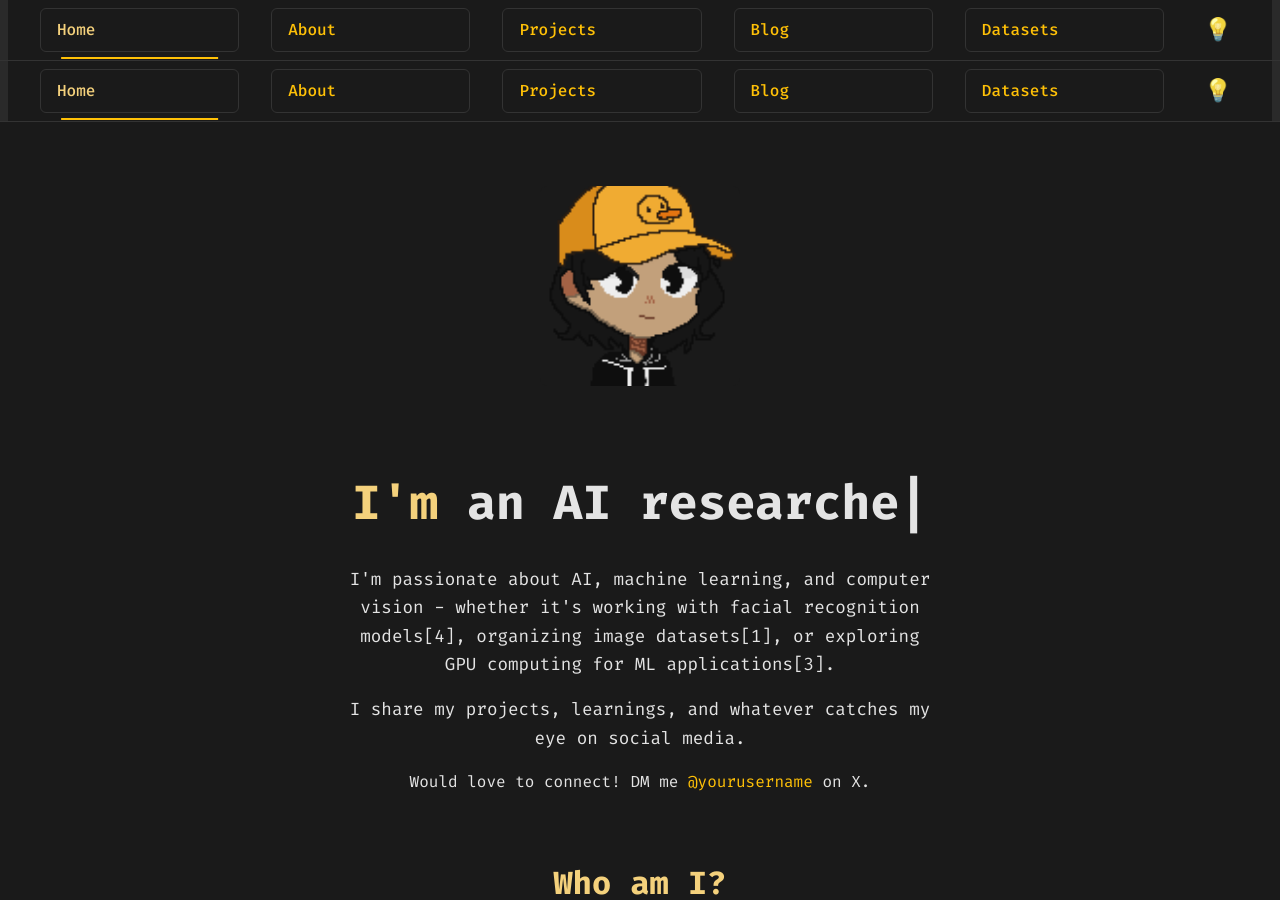
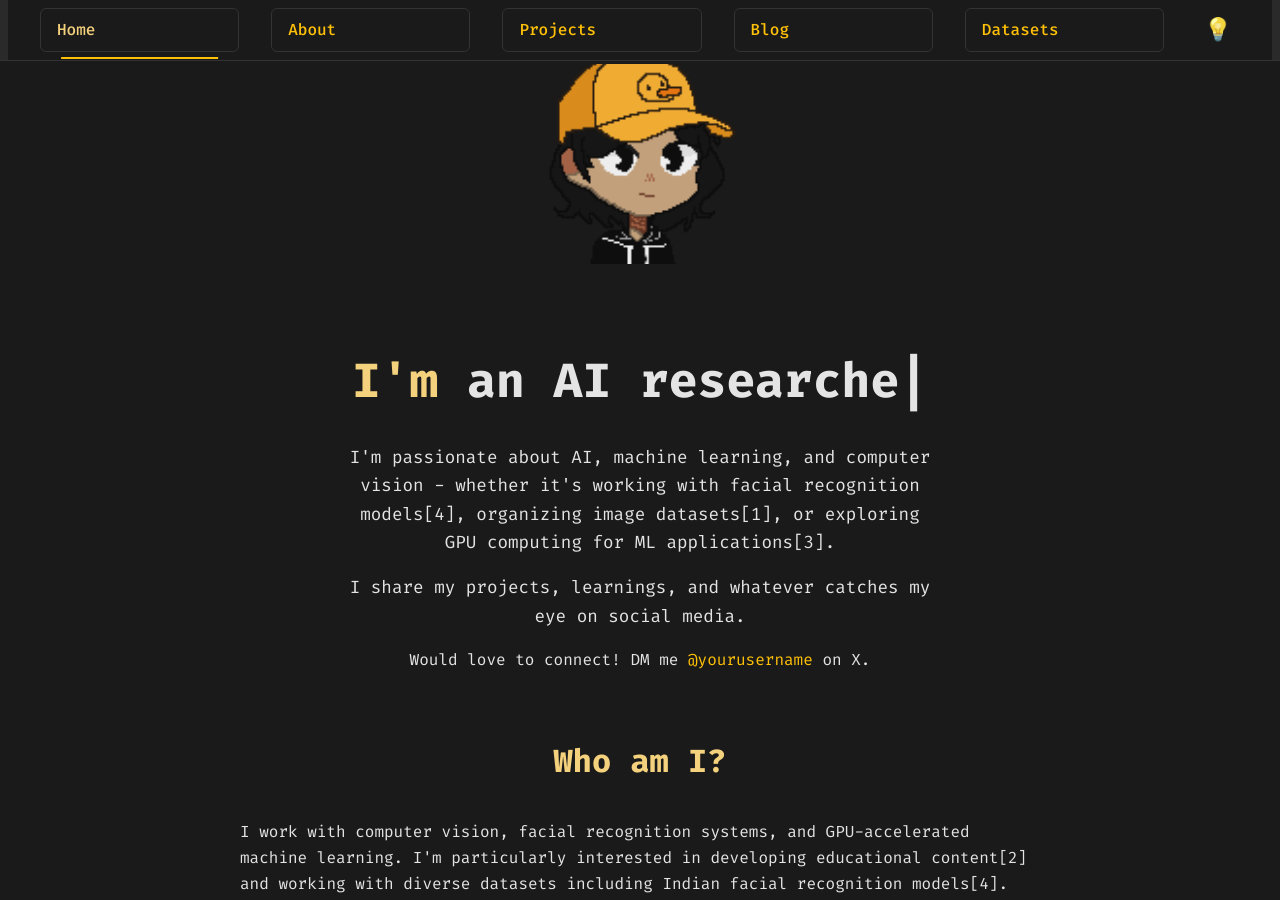
Before and after one commit to shrrynsh/site.github.io, a Jekyll site: the page built from index.md, in a window 1280 px wide and 900 px high. Built offline with Jekyll 4.4.1, drawn with Linux system fonts in a browser that asks for light colours.

Commit message:
Update default.html

```diff
--- a/_layouts/default.html
+++ b/_layouts/default.html
@@ -83,10 +83,12 @@
 .main-nav {
   background: #2a2a2a !important;
   border-bottom: 1px solid #333 !important;
-  position: sticky !important;
+  position: fixed !important;
   top: 0 !important;
+  left: 0 !important;
+  right: 0 !important;
+  width: 100vw !important;
   z-index: 100 !important;
-  width: 100% !important;
 }
 
 .nav-container {
```
